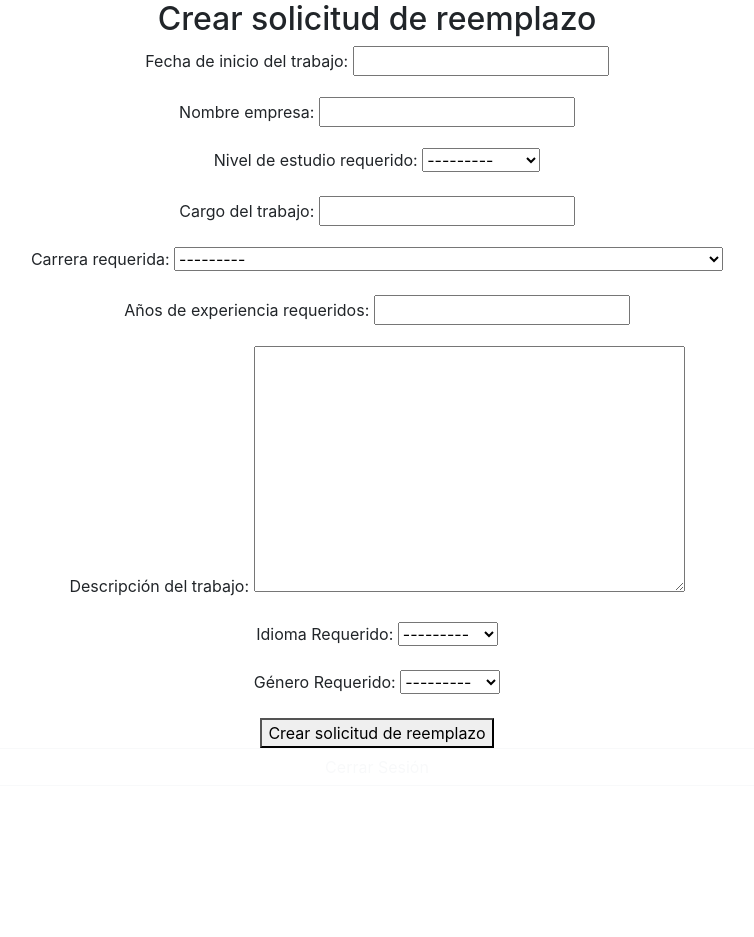
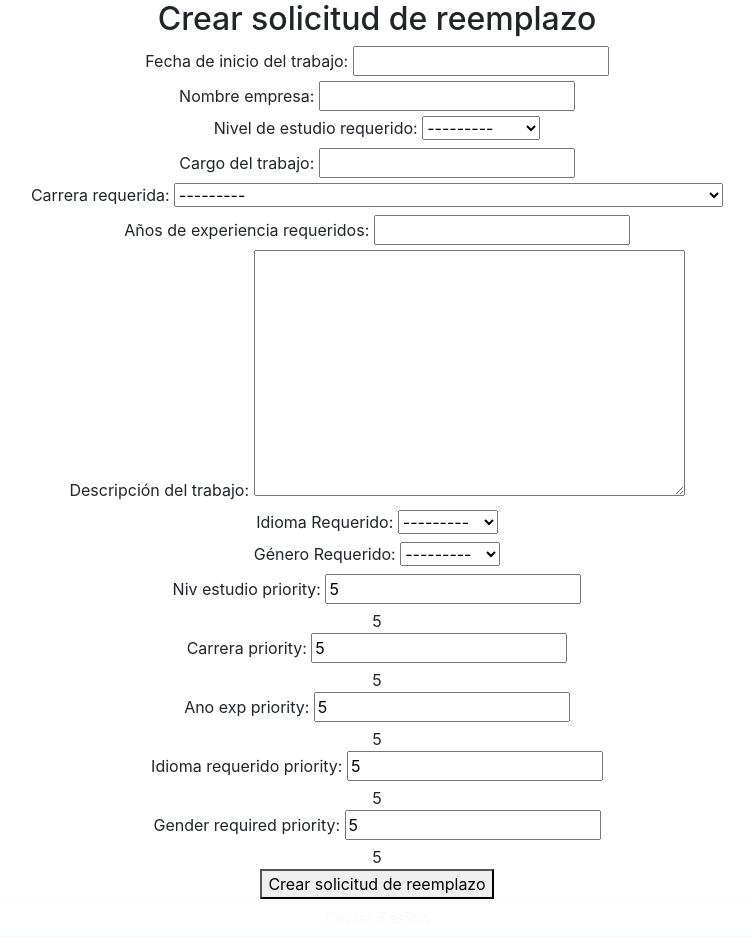
Before and after one commit to TiberCHSL/Staff-reemplazo, a Django app: page /polls/replacement_request/add/ in a window 1280 px wide. Shown: the part 82-1019 px from the top of the page, without its empty margins (263-1017 px from the left). Before the commit the page ends 830 px from the top, so only its background shows below. Run offline with Django 4.2, Linux system fonts and the light colour scheme; a user stored in the database is signed in; some libraries are stand-ins or nearby versions.

Commit message:
Agregadas prioridades para atributos de solicitud de reemplazo, actualizado el modelo correspondiente

```diff
--- a/polls/Templates/create_replacement_request.html
+++ b/polls/Templates/create_replacement_request.html
@@ -1,10 +1,19 @@
 {% extends 'base.html' %}
+{% load field_filters %}
 
 {% block content %}
   <h2>Crear solicitud de reemplazo</h2>
   <form method="POST">
     {% csrf_token %}
-    {{ form.as_p }}
+    {% for field in form %}
+      <div class="fieldWrapper">
+        {{ field.label_tag }}
+        {{ field }}
+        {% if field.name|ends_with:"_priority" %}
+          <div class="priorityBox">{{ field.value }}</div>
+        {% endif %}
+      </div>
+    {% endfor %}
     <button type="submit" class="Crear_reemplazo">Crear solicitud de reemplazo</button>
   </form>
 {% endblock %}
--- a/polls/forms.py
+++ b/polls/forms.py
@@ -33,7 +33,8 @@ class LanguageForm(forms.ModelForm):
 class ReplacementRequestForm(forms.ModelForm):
     class Meta:
         model = ReplacementRequest
-        fields = ['fecha','nombre_empresa','niv_estudio', 'cargo', 'carrera', 'ano_exp', 'desc', 'idioma_requerido','gender_required']
+        fields = ['fecha', 'nombre_empresa', 'niv_estudio', 'cargo', 'carrera', 'ano_exp', 'desc', 'idioma_requerido', 'gender_required'
+                  , 'niv_estudio_priority', 'carrera_priority', 'ano_exp_priority',  'idioma_requerido_priority', 'gender_required_priority']
 
 #class ReplacementRequestForm(forms.ModelForm):
     #class Meta:
--- a/polls/models.py
+++ b/polls/models.py
@@ -184,5 +184,8 @@ class ReplacementRequest(models.Model):
     idioma_requerido = models.CharField(max_length=30, verbose_name="Idioma Requerido", choices=IDIOMA_CHOICES, null = True, blank = True)
     gender_required = models.CharField(max_length=10, verbose_name="Género Requerido", choices=[('M', 'Masculino'), ('F', 'Femenino'), ('O', 'Otro')], null = True, blank = True)
 
-
-#class PostulateView(models.Model):
+    niv_estudio_priority = models.IntegerField(default=5)
+    carrera_priority = models.IntegerField(default=5)
+    ano_exp_priority = models.IntegerField(default=5)
+    idioma_requerido_priority = models.IntegerField(default=5)
+    gender_required_priority = models.IntegerField(default=5)
--- /dev/null
+++ b/polls/templatetags/field_filters.py
@@ -0,0 +1,8 @@
+from django import template
+
+register = template.Library()
+
+@register.filter
+def ends_with(value, arg):
+    """Returns True if the value ends with the arg."""
+    return str(value).endswith(str(arg))
--- a/polls/views.py
+++ b/polls/views.py
@@ -165,6 +165,7 @@ def edit_replacement_request(request, pk):
         form = ReplacementRequestForm(instance=replacement_request)
     return render(request, 'edit_replacement_request.html', {'form': form})
 
+@login_required
 def view_candidates(request, request_id):
     replacement_request = get_object_or_404(ReplacementRequest, id=request_id)
     candidates = User.objects.all()
@@ -188,22 +189,22 @@ def view_candidates(request, request_id):
         # Increment score based on matching attributes with the replacement request
         for education in educations:
             if replacement_request.niv_estudio == education.niv_estudio:
-                candidate.score += 10
+                candidate.score += 5 * replacement_request.niv_estudio_priority
             if replacement_request.carrera == education.carrera:
-                candidate.score += 10
+                candidate.score += 5 * replacement_request.carrera_priority
 
         for experience in experiences:
             if replacement_request.cargo == experience.cargo:
-                candidate.score += 10
+                candidate.score += 5 * replacement_request.cargo_priority
             if replacement_request.ano_exp <= experience.ano_exp:
-                candidate.score += (experience.ano_exp - replacement_request.ano_exp)
+                candidate.score += (experience.ano_exp - replacement_request.ano_exp) * replacement_request.ano_exp_priority
 
         for language in languages:
             if replacement_request.idioma_requerido == language.idioma:
-                candidate.score += 10
+                candidate.score += 5 * replacement_request.idioma_requerido_priority
 
         if replacement_request.gender_required == usuario.gender:
-            candidate.score += 10
+            candidate.score += 5 * replacement_request.gender_required_priority
 
     # Sort candidates by score in descending order
     candidates = sorted(candidates, key=lambda candidate: candidate.score, reverse=True)
```
Also changed, not shown: db.sqlite3, polls/migrations/0020_replacementrequest_ano_exp_priority_and_more.py (added), polls/migrations/0021_remove_replacementrequest_cargo_priority_and_more.py (added), polls/migrations/0022_remove_replacementrequest_desc_priority.py (added), polls/migrations/0023_alter_replacementrequest_ano_exp_priority_and_more.py (added).
